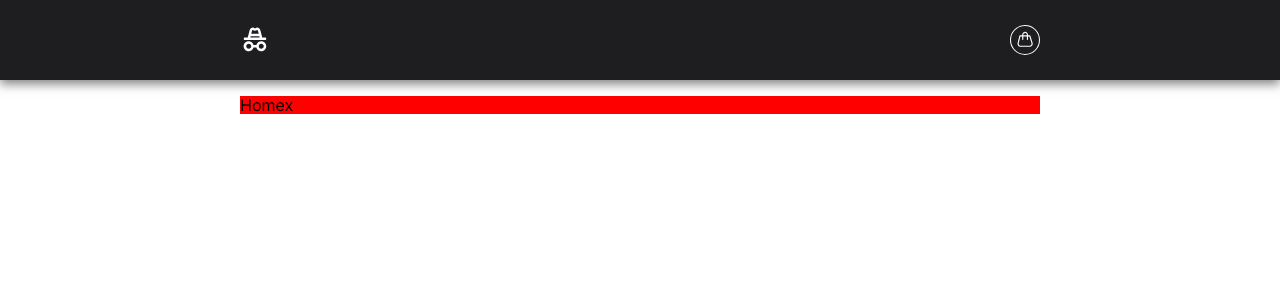
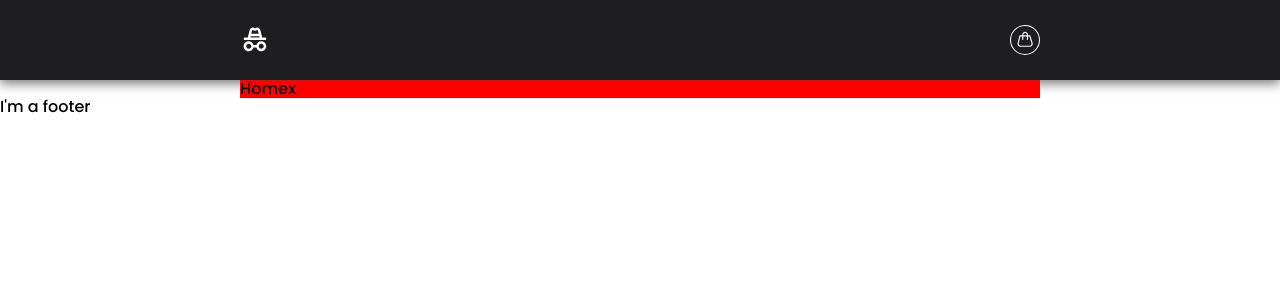
Before and after one commit to VncntDzn/sneak, a Next.js app: page / in a window 1280 px wide. Shown: the top 300 px of the page. Built offline with nearby package versions, Linux system fonts and the light colour scheme.

Commit message:
added layouts

```diff
--- a/app/layout.module.scss
+++ b/app/layout.module.scss
@@ -2,6 +2,6 @@
 @import "@/scss/variables";
 .root {
   @include lg() {
-    padding: 1rem 15rem;
+    padding: 0 15rem;
   }
 }
--- a/app/layout.tsx
+++ b/app/layout.tsx
@@ -1,8 +1,11 @@
-import { Inter } from "next/font/google";
+import { Poppins } from "next/font/google";
 import "normalize.css";
 import Nav from "@/modules/nav";
 import styles from "./layout.module.scss";
-const inter = Inter({ subsets: ["latin"] });
+const inter = Poppins({
+  weight: ["300", "500", "600", "700"],
+  subsets: ["latin"],
+});
 
 export const metadata = {
   title: "Sneak",
@@ -19,6 +22,7 @@ export default function RootLayout({
       <body className={inter.className}>
         <Nav />
         <main className={styles.root}>{children}</main>
+        <footer>I'm a footer</footer>
       </body>
     </html>
   );
```
